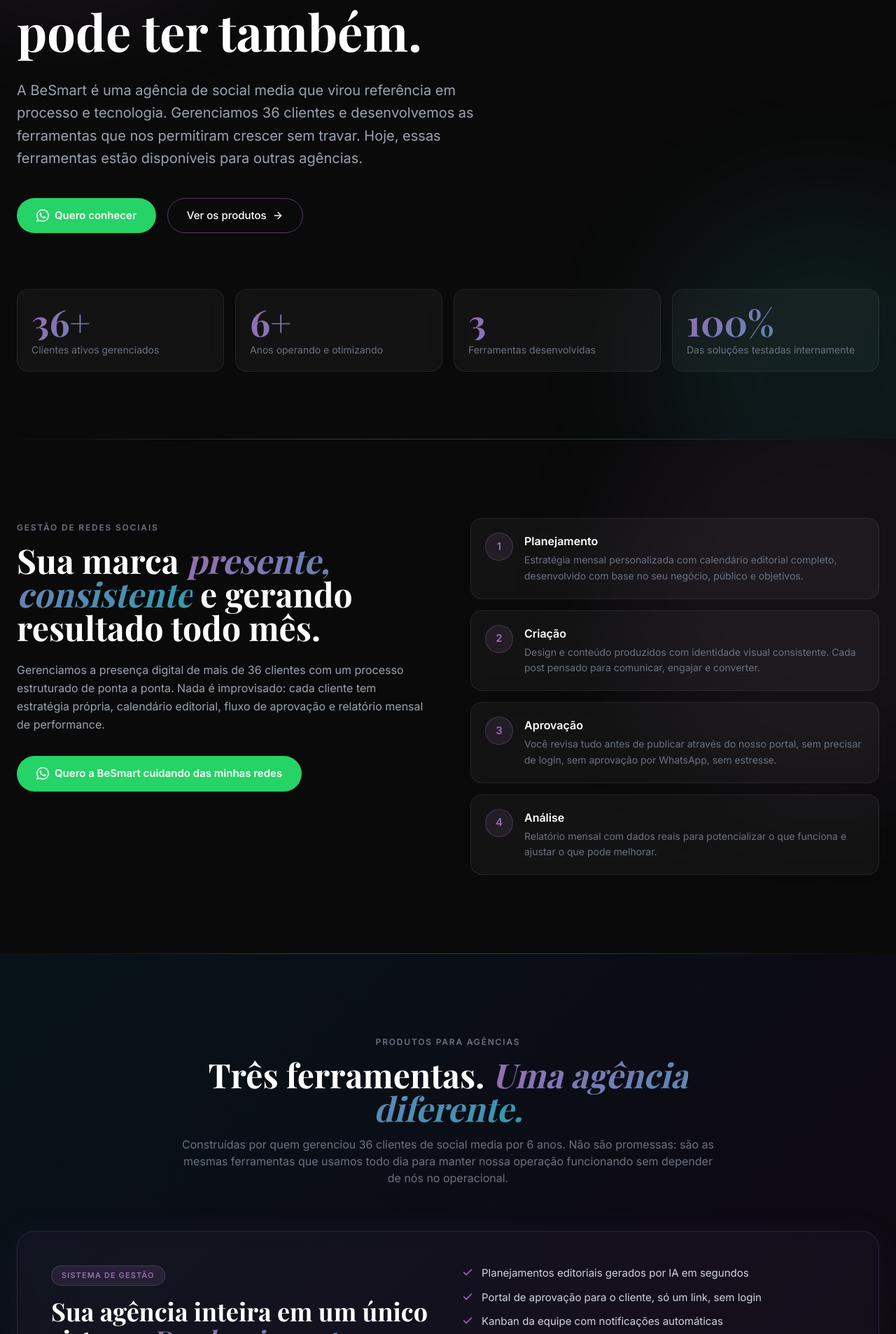
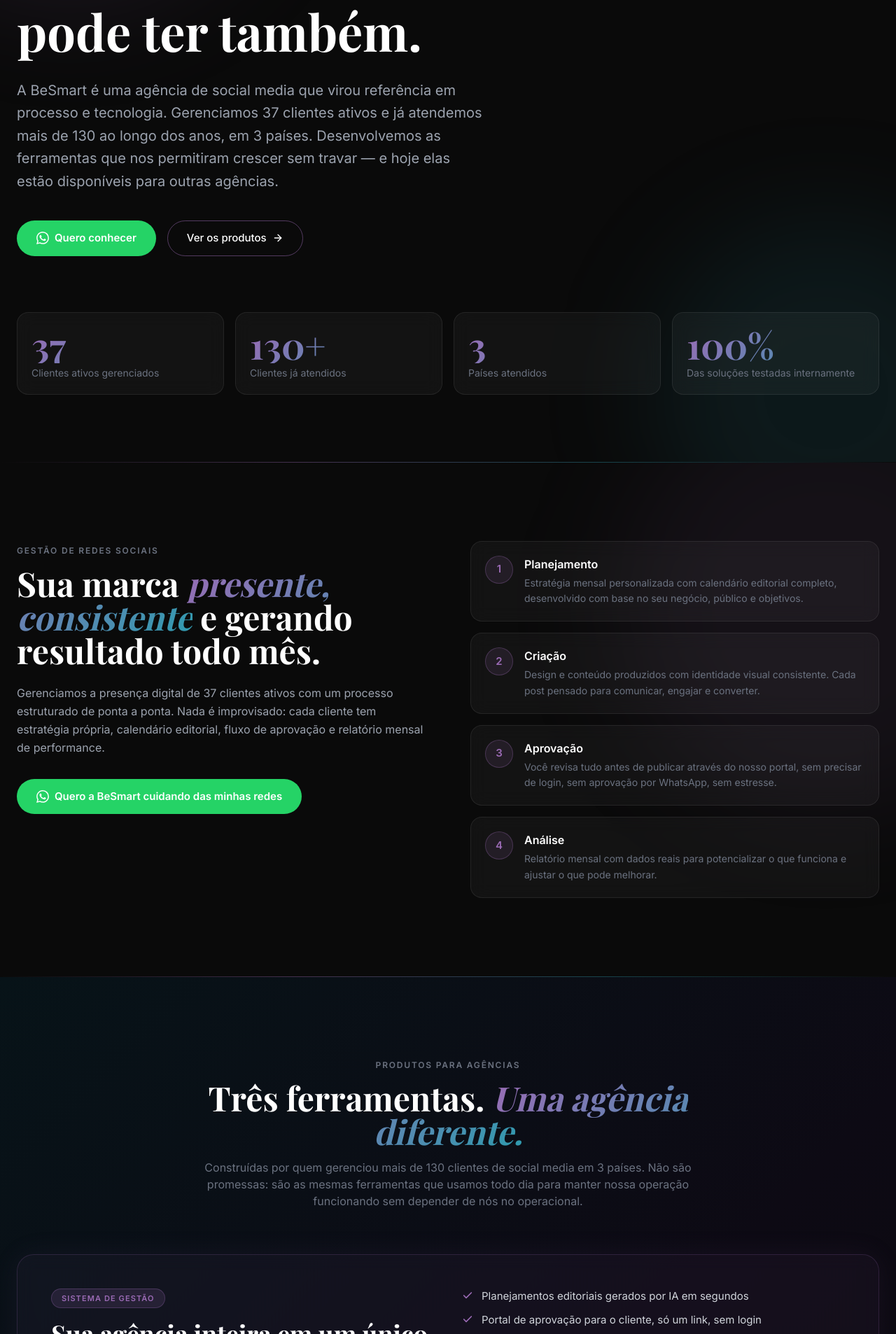
Before and after one commit to BeSmart-agencia/BeSmartSite, a Next.js app: page / in a window 1280 px wide. Shown: the part 394-2300 px from the top of the page at 70% size. Built offline with nearby package versions, Linux system fonts and the light colour scheme.

Commit message:
feat: atualiza números de clientes e adiciona dado de países
Reflete o histórico real: 37 clientes ativos, mais de 130 já atendidos,
em 3 países. Atualiza hero, cards de stats, seção de gestão e produtos.

Co-Authored-By: Claude Sonnet 4.6 <noreply@anthropic.com>

```diff
--- a/app/page.tsx
+++ b/app/page.tsx
@@ -104,8 +104,8 @@ export default function Home() {
                 style={{ color: "#9CA3AF", fontFamily: "var(--font-inter), sans-serif" }}
               >
                 A BeSmart é uma agência de social media que virou referência em processo e tecnologia.
-                Gerenciamos 36 clientes e desenvolvemos as ferramentas que nos permitiram crescer
-                sem travar. Hoje, essas ferramentas estão disponíveis para outras agências.
+                Gerenciamos 37 clientes ativos e já atendemos mais de 130 ao longo dos anos, em 3 países.
+                Desenvolvemos as ferramentas que nos permitiram crescer sem travar — e hoje elas estão disponíveis para outras agências.
               </p>
             </AnimatedSection>
 
@@ -126,9 +126,9 @@ export default function Home() {
           <AnimatedSection delay={400}>
             <div className="mt-20 grid grid-cols-2 md:grid-cols-4 gap-4">
               {[
-                { num: "36+", label: "Clientes ativos gerenciados" },
-                { num: "6+", label: "Anos operando e otimizando" },
-                { num: "3", label: "Ferramentas desenvolvidas" },
+                { num: "37", label: "Clientes ativos gerenciados" },
+                { num: "130+", label: "Clientes já atendidos" },
+                { num: "3", label: "Países atendidos" },
                 { num: "100%", label: "Das soluções testadas internamente" },
               ].map(({ num, label }) => (
                 <div key={label} className="glass rounded-2xl p-5">
@@ -179,7 +179,7 @@ export default function Home() {
                   className="leading-relaxed mb-8"
                   style={{ color: "#9CA3AF", fontFamily: "var(--font-inter), sans-serif" }}
                 >
-                  Gerenciamos a presença digital de mais de 36 clientes com um processo estruturado
+                  Gerenciamos a presença digital de 37 clientes ativos com um processo estruturado
                   de ponta a ponta. Nada é improvisado: cada cliente tem estratégia própria, calendário
                   editorial, fluxo de aprovação e relatório mensal de performance.
                 </p>
@@ -248,7 +248,7 @@ export default function Home() {
             </AnimatedSection>
             <AnimatedSection delay={100}>
               <p className="text-base" style={{ color: "#6B7280", fontFamily: "var(--font-inter), sans-serif" }}>
-                Construídas por quem gerenciou 36 clientes de social media por 6 anos. Não são promessas:
+                Construídas por quem gerenciou mais de 130 clientes de social media em 3 países. Não são promessas:
                 são as mesmas ferramentas que usamos todo dia para manter nossa operação funcionando sem
                 depender de nós no operacional.
               </p>
```
